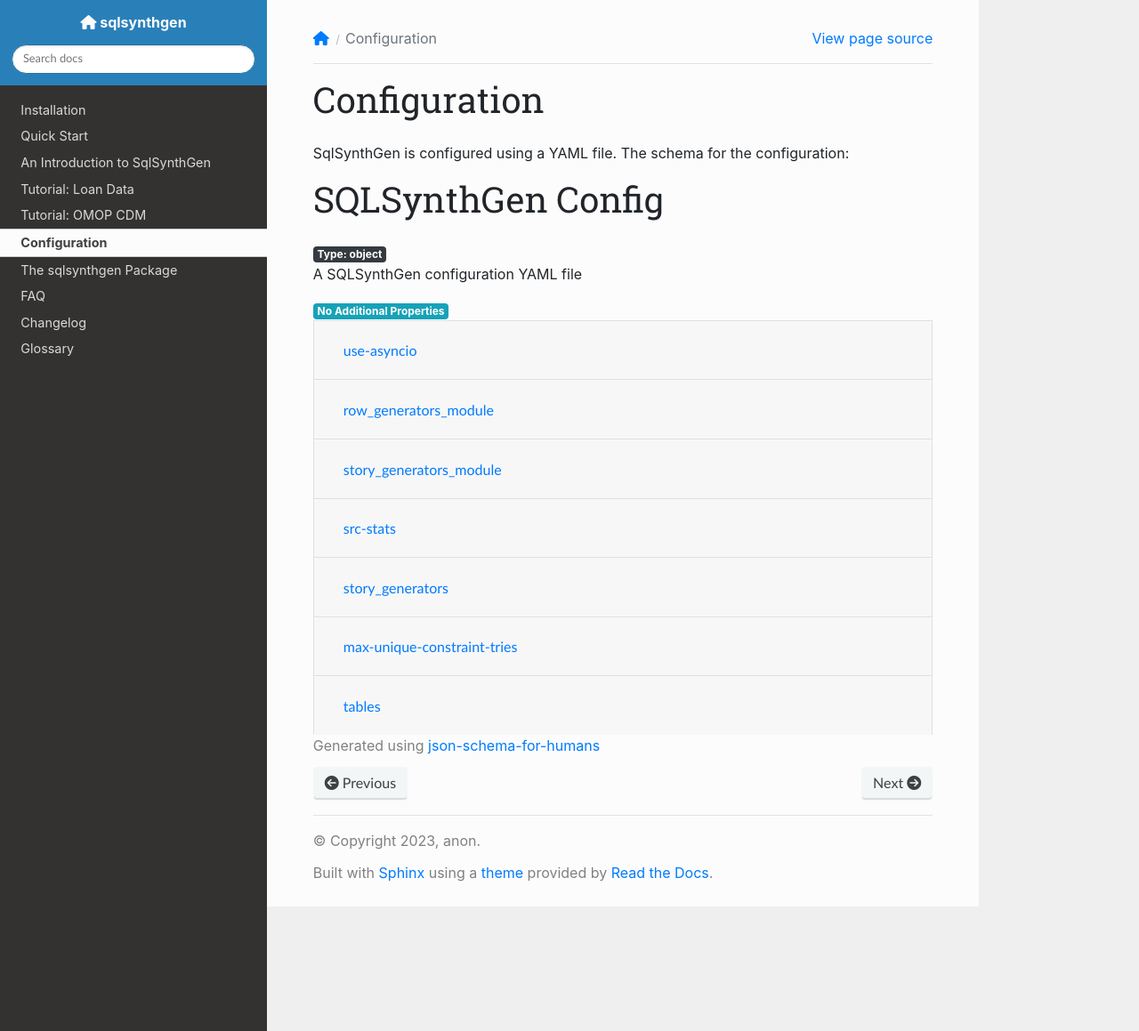
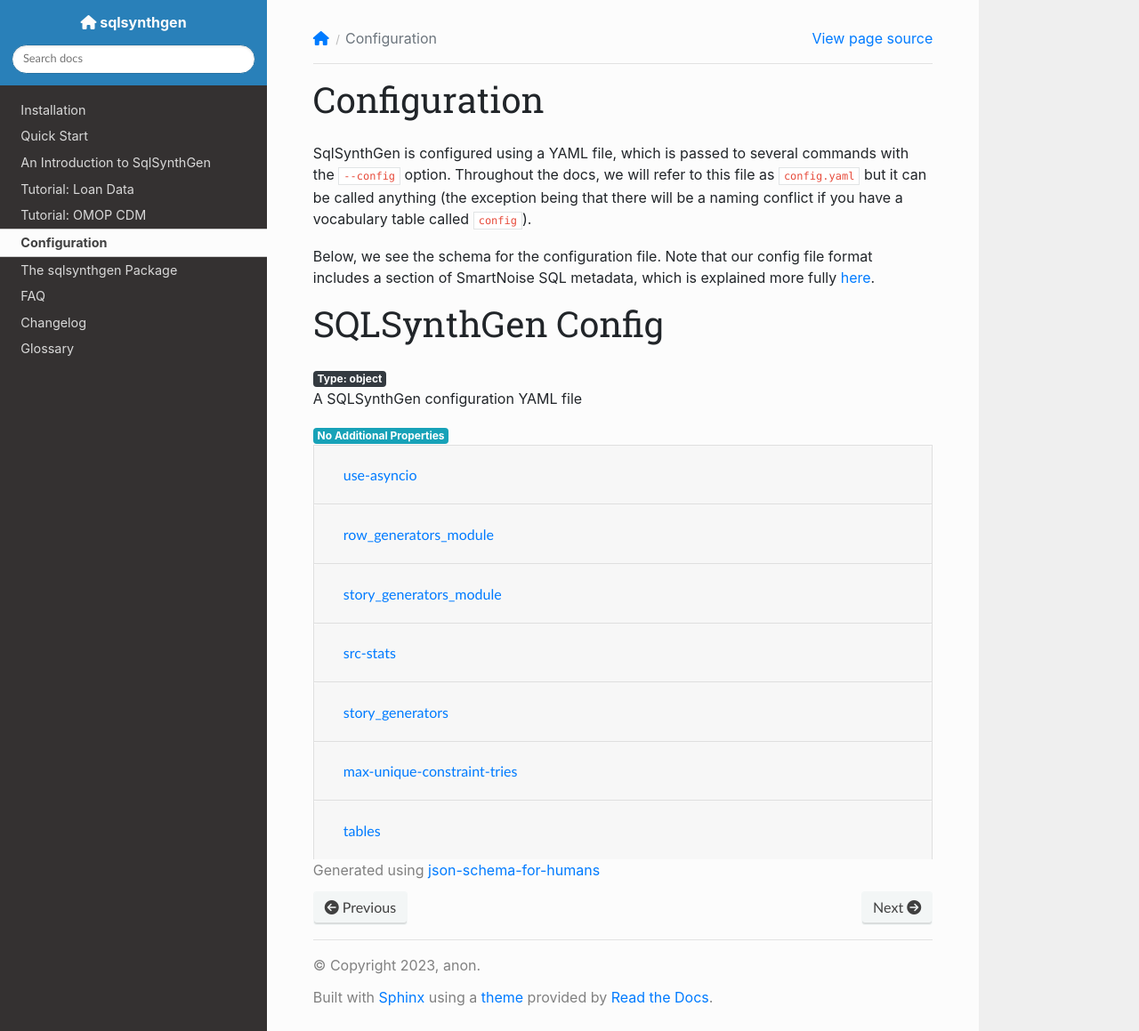
Before and after one commit to alan-turing-institute/sqlsynthgen, a Sphinx documentation site: the page built from docs/source/configuration.rst, in a window 1280 px wide and 1159 px high. Shown: the whole window at 89% size. Built offline with Sphinx 7.4.7 and the Read the Docs theme 2.0.0, drawn with Linux system fonts in a browser that asks for light colours; nearby versions of some CDN libraries.

Commit message:
Fix tests

```diff
--- a/docs/source/configuration.rst
+++ b/docs/source/configuration.rst
@@ -1,7 +1,11 @@
 Configuration
 -------------
 
-SqlSynthGen is configured using a YAML file. The schema for the configuration:
+SqlSynthGen is configured using a YAML file, which is passed to several commands with the ``--config`` option.
+Throughout the docs, we will refer to this file as ``config.yaml`` but it can be called anything (the exception being that there will be a naming conflict if you have a vocabulary table called ``config``).
+
+Below, we see the schema for the configuration file.
+Note that our config file format includes a section of SmartNoise SQL metadata, which is explained more fully `here <https://docs.smartnoise.org/sql/metadata.html#yaml-format>`_.
 
 .. raw:: html
    :file: _static/config_schema.html
```
Also changed, not shown: 1 other file.
